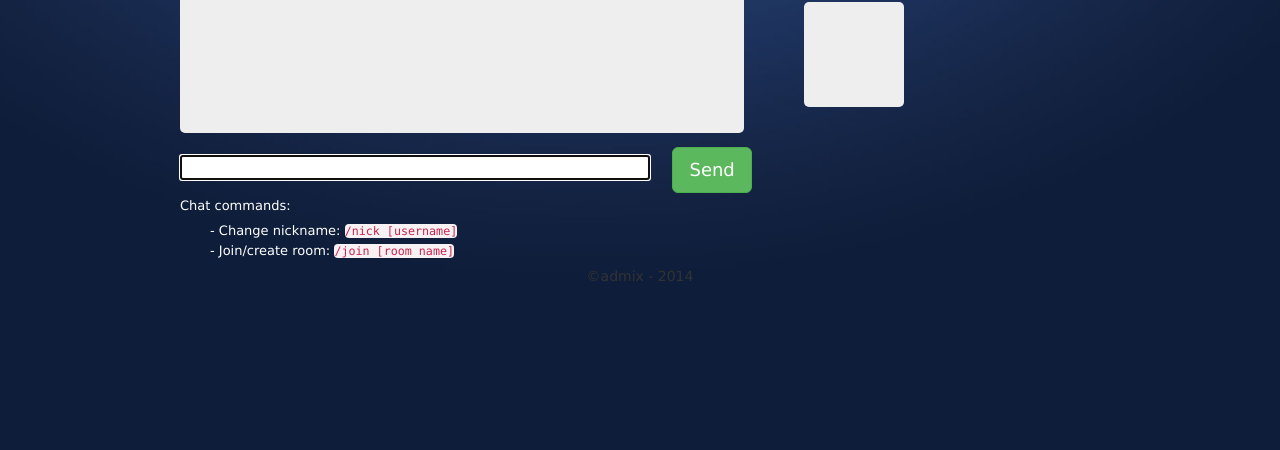
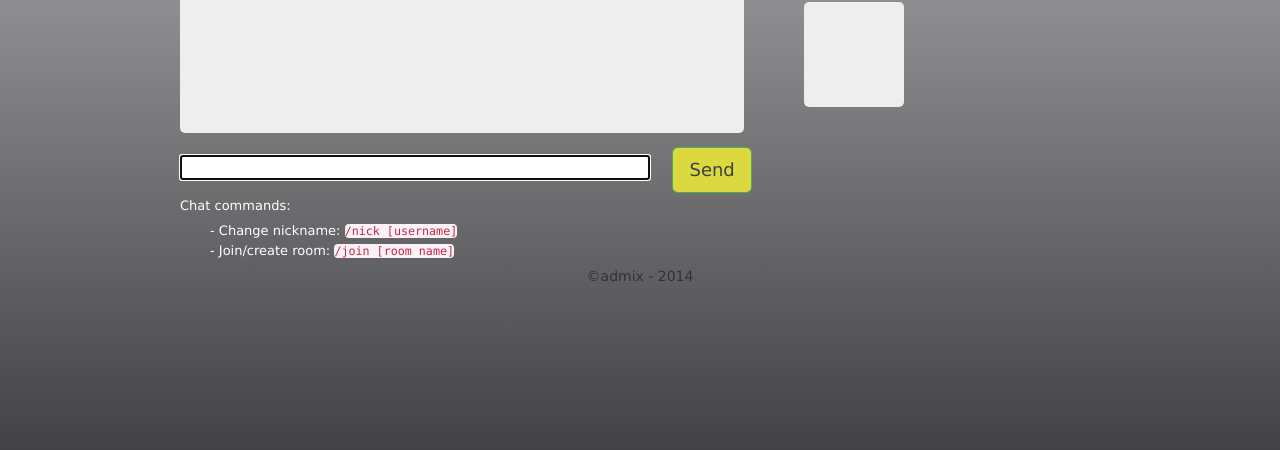
Before and after one commit to admix/multi-chat, a website: page public/index.html in a window 1280 px wide. Shown: the part 318-768 px from the top of the page. Drawn offline with nearby package versions, Linux system fonts and the light colour scheme; no server answers.

Commit message:
Changed bg to gradient gray

```diff
--- a/public/css/main.css
+++ b/public/css/main.css
@@ -112,9 +112,13 @@ html, body {
 }
 body {
   font: 14px "lucida Grande", Helvetica, Arial, sans-serif;
-  background: #0e1d3a url(../images/bg.png) top center no-repeat;
+  background: -webkit-linear-gradient(#c4c4c4, #3D3C41);
 }
 
+.btn {
+  background-color: #DBD840;
+  color: #3F4040;
+}
 #err {
   background: url(../images/404.psd) top center no-repeat;
 }
```
